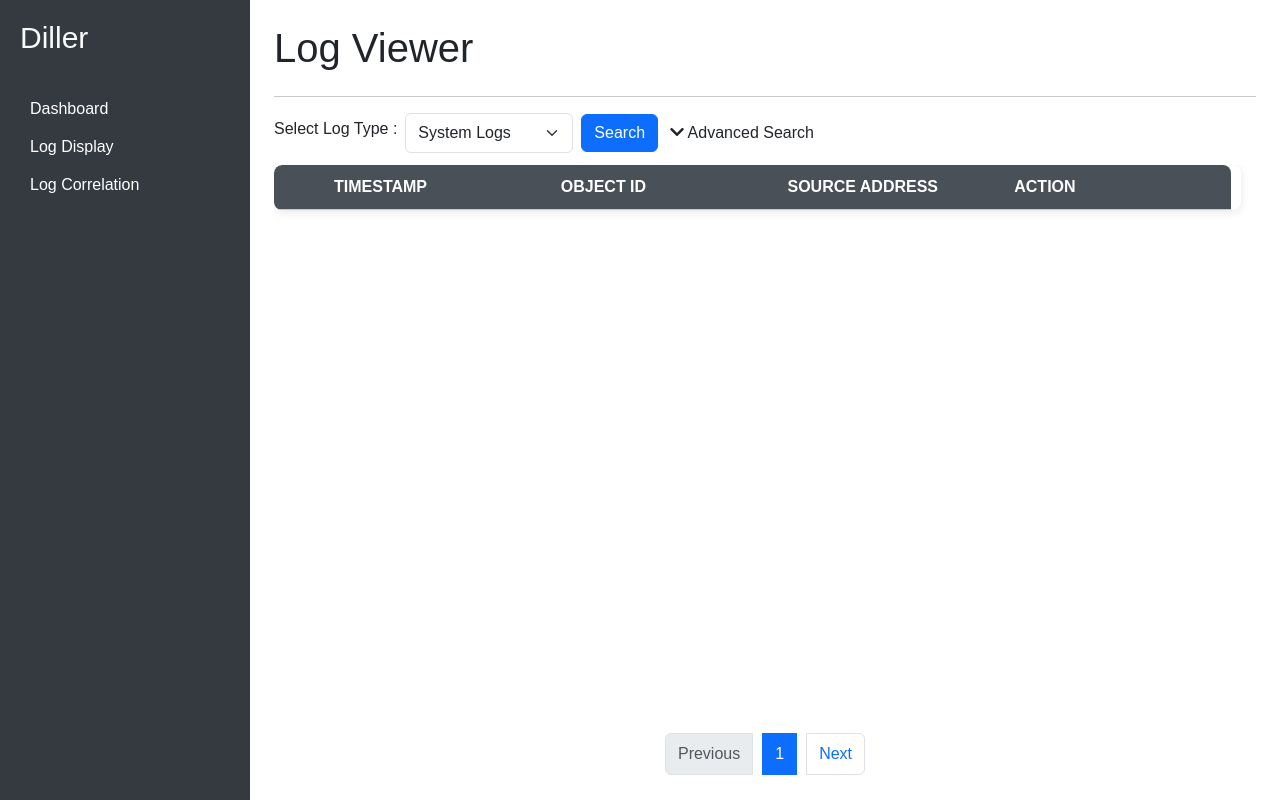
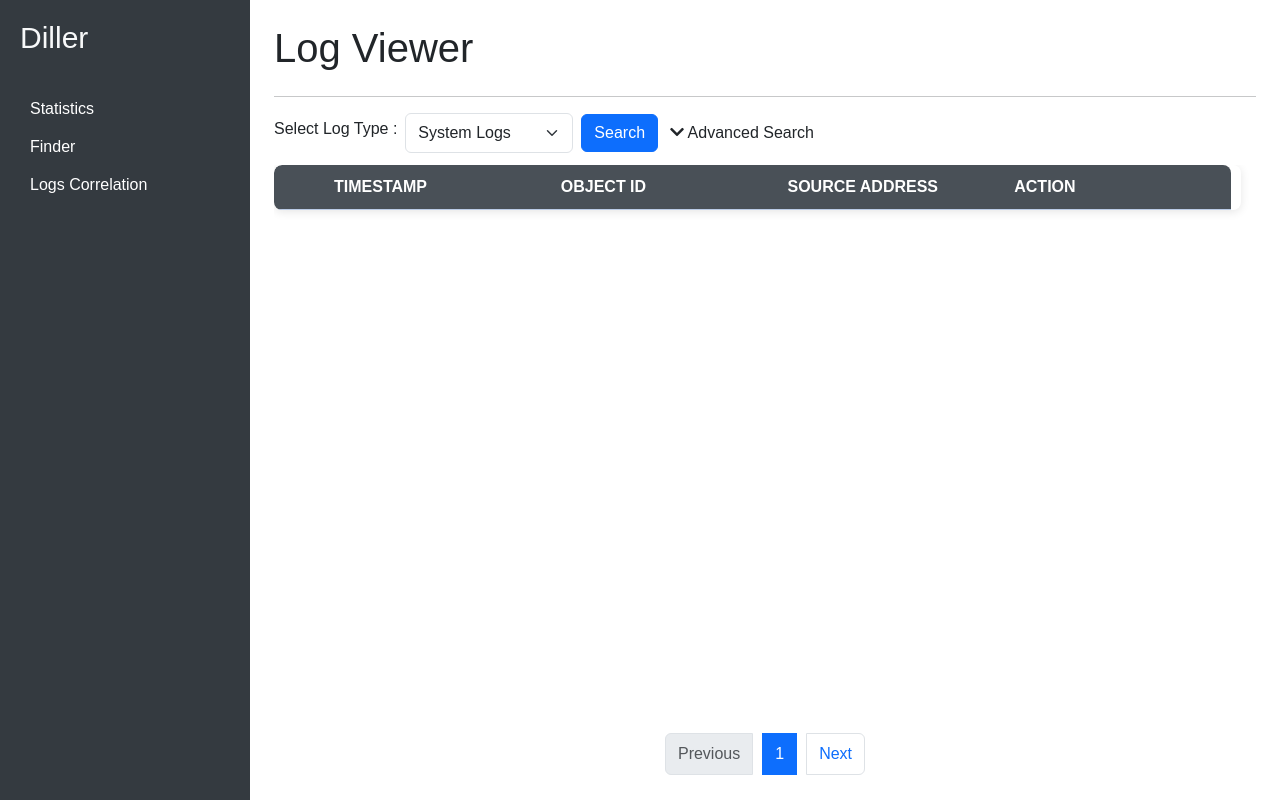
Before and after one commit to ddaarraa/diller-service-dashboard, a Django app: page /log-display/ in a window 1280 px wide. Run offline with Django 5.2, Linux system fonts and the light colour scheme; lists and menus that the app fills with data are empty.

Commit message:
Fix navbar display

```diff
--- a/diller_service_dashboard/display_log/static/js/correlation_page.js
+++ b/diller_service_dashboard/display_log/static/js/correlation_page.js
@@ -340,7 +340,6 @@ function updateTable(datas) {
         row.appendChild(cellId);
 
 
-
         let cellTime = document.createElement("td");
         let rawDate = data.time;
         cellTime.textContent = rawDate ? new Date(rawDate).toLocaleString('en-US', {
--- a/diller_service_dashboard/display_log/templates/dashboard.html
+++ b/diller_service_dashboard/display_log/templates/dashboard.html
@@ -19,9 +19,9 @@
         <div class="d-flex">
             <div class="sidebar">
                 <h4>Diller</h4><br>
-                <a href="/#">Dashboard</a>
-                <a href="/log-display/">Log Display</a>
-                <a href="/log-correlation/">Log Correlation</a>
+                <a href="/#">Statistics</a>
+                <a href="/log-display/">Finder</a>
+                <a href="/log-correlation/">Logs Correlation</a>
             </div>
 
             <div class="content p-4">
--- a/diller_service_dashboard/display_log/templates/logs.html
+++ b/diller_service_dashboard/display_log/templates/logs.html
@@ -22,9 +22,9 @@
         <div class="d-flex">
             <div class="sidebar">
                 <h4>Diller</h4><br>
-                <a href="/#">Dashboard</a>
-                <a href="/log-display/">Log Display</a>
-                <a href="/log-correlation/">Log Correlation</a>
+                <a href="/#">Statistics</a>
+                <a href="/log-display/">Finder</a>
+                <a href="/log-correlation/">Logs Correlation</a>
             </div>
 
             <div class="content p-4">
```
Also changed, not shown: diller_service_dashboard/display_log/templates/correlation.html (+3 -5 lines).
